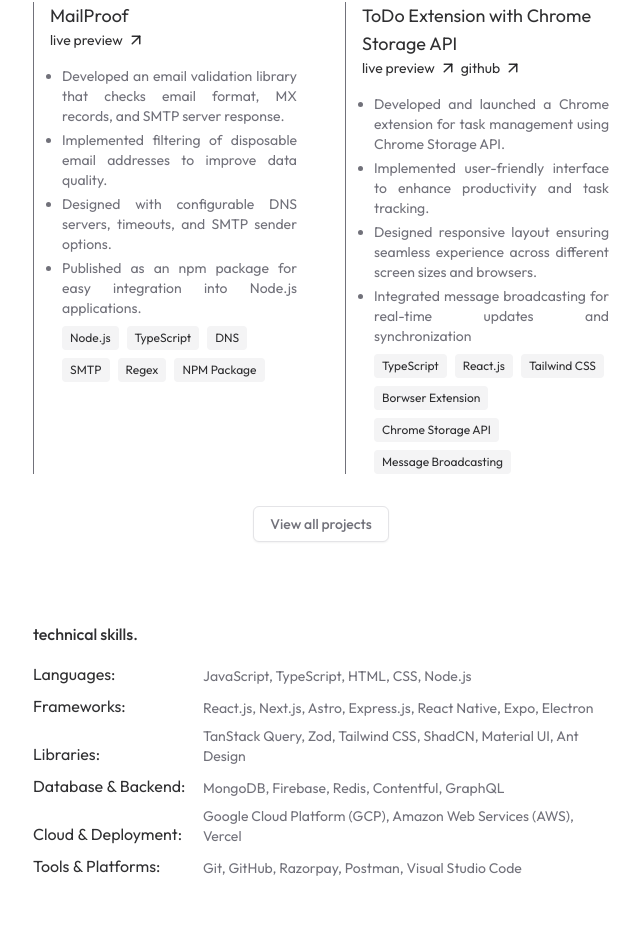
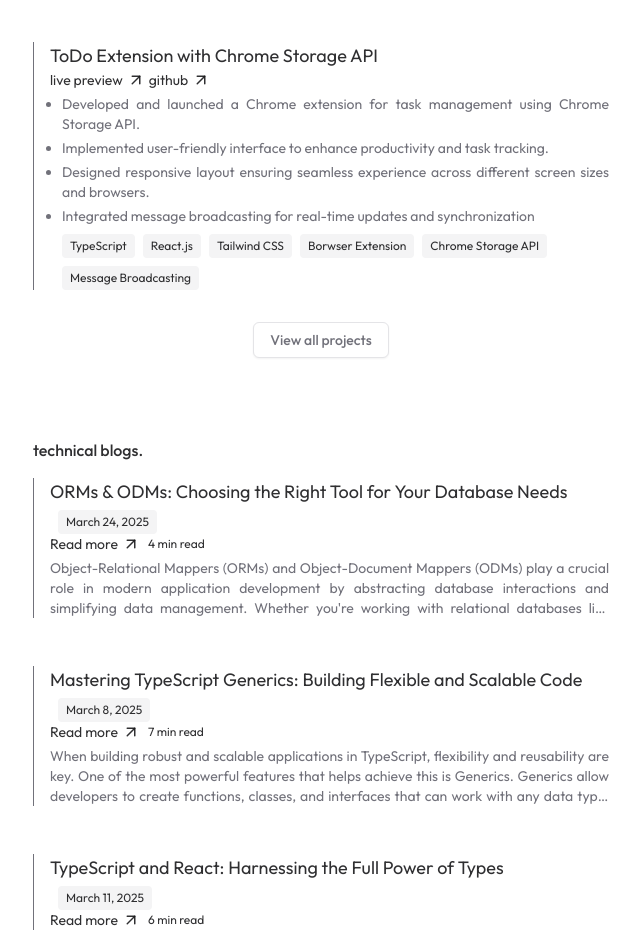
Before and after one commit to phats02/portfolio, a Next.js app: page / in a window 1280 px wide. Shown: the part 1870-2800 px from the top of the page, without its empty margins (319-959 px from the left). Built offline with nearby package versions, Linux system fonts and the light colour scheme.

Commit message:
[ UPDATED ] : Add Blogs section and integrate into main page; update project and experience components for improved layout

```diff
--- a/src/app/data.ts
+++ b/src/app/data.ts
@@ -142,25 +142,6 @@ export const DATA = {
       IMAGE: LibraryImage,
       HIDDEN: false,
     },
-    MailProof: {
-      SLUG: "mailproof",
-      LIVE_PREVIEW: "https://www.npmjs.com/package/mailproof",
-      DESCRIPTION: [
-        "Developed an email validation library that checks email format, MX records, and SMTP server response.",
-        "Implemented filtering of disposable email addresses to improve data quality.",
-        "Designed with configurable DNS servers, timeouts, and SMTP sender options.",
-        "Published as an npm package for easy integration into Node.js applications.",
-      ],
-      TECH_STACK: [
-        "Node.js",
-        "TypeScript",
-        "DNS",
-        "SMTP",
-        "Regex",
-        "NPM Package",
-      ],
-      HIDDEN: true,
-    },
     "ToDo Extension with Chrome Storage API": {
       SLUG: "todo-extension",
       LIVE_PREVIEW: "https://todo-extension-webapp.vercel.app/",
@@ -187,6 +168,37 @@ export const DATA = {
 
   ALL_PROJECTS:
     "https://github.com/stars/Utkarsh-Singhal-26/lists/projects-man-technologist",
+
+  BLOGS: {
+    "ORMs & ODMs: Choosing the Right Tool for Your Database Needs": {
+      DATE: "March 24, 2025",
+      TIME: "4",
+      LINK: "https://www.linkedin.com/pulse/orms-odms-choosing-right-tool-your-database-needs-utkarsh-singhal-dnshc/",
+      DESCRIPTION:
+        "Object-Relational Mappers (ORMs) and Object-Document Mappers (ODMs) play a crucial role in modern application development by abstracting database interactions and simplifying data management. Whether you're working with relational databases like PostgreSQL and MySQL or NoSQL databases like MongoDB, selecting the right ORM or ODM can significantly impact performance, scalability, and maintainability.",
+    },
+    "Mastering TypeScript Generics: Building Flexible and Scalable Code": {
+      DATE: "March 8, 2025",
+      TIME: "7",
+      LINK: "https://www.linkedin.com/pulse/mastering-typescript-generics-building-flexible-scalable-singhal-f77bc/",
+      DESCRIPTION:
+        "When building robust and scalable applications in TypeScript, flexibility and reusability are key. One of the most powerful features that helps achieve this is Generics. Generics allow developers to create functions, classes, and interfaces that can work with any data type, ensuring that the code is more flexible, reusable, and easier to maintain.",
+    },
+    "TypeScript and React: Harnessing the Full Power of Types": {
+      DATE: "March 11, 2025",
+      TIME: "6",
+      LINK: "https://www.linkedin.com/pulse/typescript-react-harnessing-full-power-types-utkarsh-singhal-6bxuc/",
+      DESCRIPTION:
+        "React has become the go-to library for building dynamic user interfaces, and TypeScript has emerged as a powerful tool for adding static types to JavaScript applications. While many developers use TypeScript with React, they often only scratch the surface of its capabilities.",
+    },
+    "Understanding Utility Types in TypeScript: Supercharging Your Codebase": {
+      DATE: "March 10, 2025",
+      TIME: "7",
+      LINK: "https://www.linkedin.com/pulse/understanding-utility-types-typescript-supercharging-your-singhal-zdxwc/",
+      DESCRIPTION:
+        "TypeScript is renowned for its ability to enhance JavaScript applications by adding static typing. However, when working with complex types, developers often find themselves repeating type definitions or restructuring types to fit different contexts. This is where Utility Types in TypeScript come to the rescue.",
+    },
+  },
 
   SKILLS: {
     Languages: ["JavaScript", "TypeScript", "HTML", "CSS", "Node.js"],
--- a/src/app/page.tsx
+++ b/src/app/page.tsx
@@ -3,6 +3,7 @@
 import { DATA } from "@/app/data";
 import {
   AboutMe,
+  Blogs,
   Experience,
   Footer,
   Header,
@@ -21,6 +22,7 @@ export default function Page() {
         <AboutMe data={DATA.ABOUT_ME} />
         <Experience data={DATA.EXPERIENCE} />
         <Projects data={DATA.PROJECTS} all={DATA.ALL_PROJECTS} />
+        <Blogs data={DATA.BLOGS} />
         <Skills data={DATA.SKILLS} />
         <Footer />
       </main>
--- /dev/null
+++ b/src/components/sections/blogs.tsx
@@ -0,0 +1,51 @@
+import { ArrowUpRight } from "lucide-react";
+
+interface IBlogData {
+  DATE: string;
+  TIME: string;
+  LINK: string;
+  DESCRIPTION: string;
+}
+
+export function Blogs({ data }: { data: Record<string, IBlogData> }) {
+  return (
+    <div id="blogs" className="py-10">
+      <h2 className="text-base font-medium text-primary/90">
+        technical blogs.
+      </h2>
+
+      <ul className="mt-4 flex flex-col gap-12 text-base font-normal text-primary/90">
+        {Object.entries(data).map(([key, value]) => (
+          <li key={key}>
+            <div className="size-full border-l border-muted-foreground pl-4 transition-all duration-300 hover:border-primary">
+              <p className="text-lg text-primary/90">
+                {key}{" "}
+                <span className="ml-2 rounded bg-secondary px-2 py-1 text-xs inline-block max-sm:mb-2">
+                  {value.DATE}
+                </span>
+              </p>
+
+              <p className="flex items-center gap-1 text-sm">
+                <a
+                  target="_blank"
+                  rel="noopener noreferrer"
+                  className="flex items-center gap-1"
+                  href={value.LINK}
+                >
+                  Read more <ArrowUpRight size={18} />
+                </a>
+                <span className="px-1 py-px text-xs">
+                  {value.TIME} min read
+                </span>
+              </p>
+
+              <p className="line-clamp-3 text-sm text-muted-foreground text-justify mt-1">
+                {value.DESCRIPTION}
+              </p>
+            </div>
+          </li>
+        ))}
+      </ul>
+    </div>
+  );
+}
--- a/src/components/sections/experience.tsx
+++ b/src/components/sections/experience.tsx
@@ -48,7 +48,7 @@ export function Experience({
                 </p>
               </div>
 
-              <ul className="mt-4 list-disc space-y-1 pl-3 text-sm text-muted-foreground text-justify">
+              <ul className="mt-1 list-disc space-y-1 pl-3 text-sm text-muted-foreground text-justify">
                 {value.DESCRIPTION.map((desc, index) => (
                   <li key={index}>
                     <span>{desc}</span>
--- a/src/components/sections/index.ts
+++ b/src/components/sections/index.ts
@@ -1,4 +1,5 @@
 export * from "./about-me";
+export * from "./blogs";
 export * from "./experience";
 export * from "./footer";
 export * from "./header";
--- a/src/components/sections/navbar.tsx
+++ b/src/components/sections/navbar.tsx
@@ -39,7 +39,7 @@ export function Navbar() {
 
       <nav className="flex items-center gap-2">
         <ul className="flex items-center gap-2 sm:gap-0">
-          {["experience", "projects"].map((link, index) => (
+          {["experience", "projects", "blogs"].map((link, index) => (
             <li key={index}>
               <AnimatedText href={`/#${link}`}>{link}</AnimatedText>
             </li>
--- a/src/components/sections/projects.tsx
+++ b/src/components/sections/projects.tsx
@@ -19,7 +19,7 @@ export function Projects({
     <div id="projects" className="py-10">
       <h2 className="text-base font-medium text-primary/90">projects.</h2>
 
-      <ul className="mt-4 grid md:grid-cols-2 gap-12 text-base font-normal text-primary/90">
+      <ul className="mt-4 flex flex-col gap-12 text-base font-normal text-primary/90">
         {Object.entries(data).map(([key, value]) => (
           <li key={key}>
             <div className="size-full border-l border-muted-foreground pl-4 transition-all duration-300 hover:border-primary">
@@ -48,7 +48,7 @@ export function Projects({
                 </div>
               </div>
 
-              <ul className="mt-4 list-disc space-y-1 pl-3 text-sm text-muted-foreground text-justify">
+              <ul className="mt-1 list-disc space-y-1 pl-3 text-sm text-muted-foreground text-justify">
                 {value.DESCRIPTION.map((desc, index) => (
                   <li key={index}>
                     <span>{desc}</span>
```
